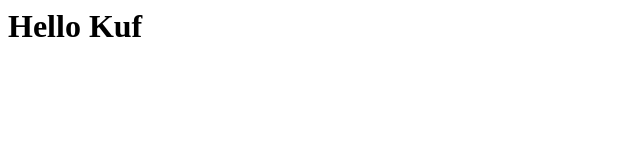
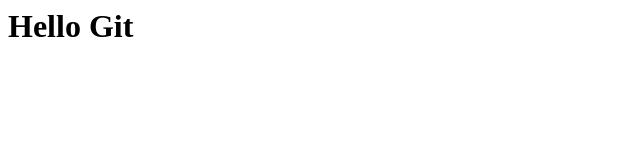
Before and after one commit to ra1kard/git-sample2, a plain HTML site: page index.html in a window 1280 px wide. Shown: the full height of the page, 0-640 px from the left. Drawn offline with Linux system fonts and the light colour scheme.

Commit message:
Revert "Wrong commit"
This reverts commit a7d70ad94d87c39704a794fd2308bc52ce8da0b8.

```diff
--- a/index.html
+++ b/index.html
@@ -1 +1 @@
-<h1>Hello Kuf</h1>
+<h1>Hello Git</h1>
```
